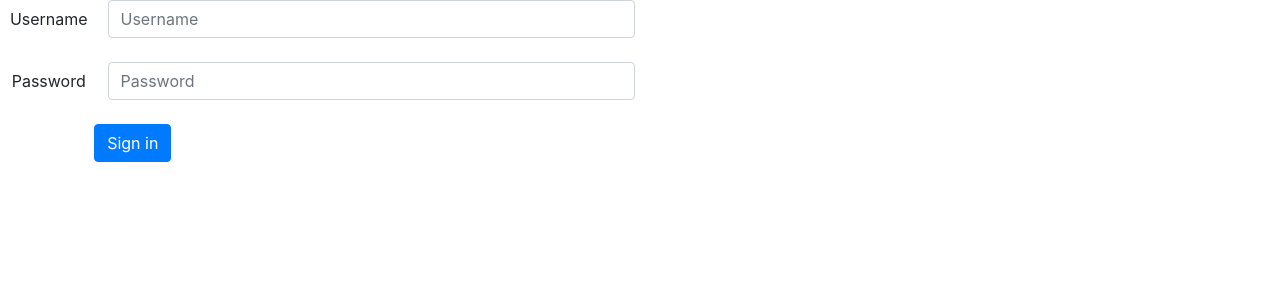
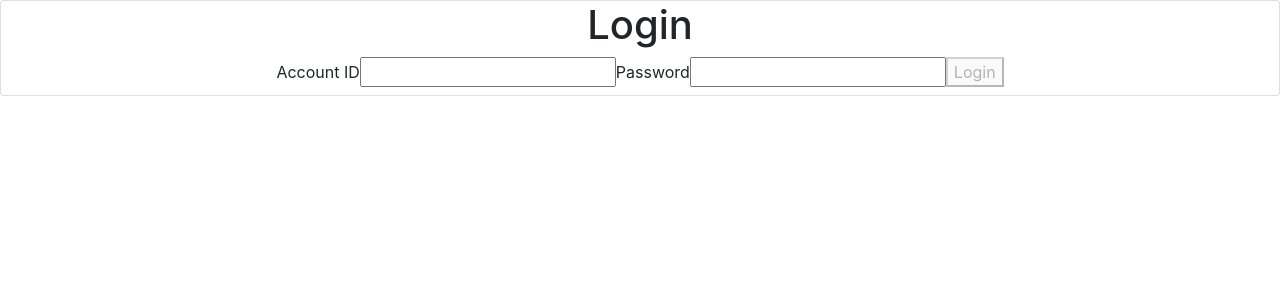
Before and after one commit to HebleV/login-app, a React (Create React App) app: page / in a window 1280 px wide. Shown: the top 300 px of the page. Built offline with nearby package versions, Linux system fonts and the light colour scheme.

Commit message:
Added reducers

```diff
--- a/src/App.js
+++ b/src/App.js
@@ -1,12 +1,61 @@
-import React from 'react';
-import './App.css';
-import Login from './Components/Login/Login.js';
+// import React from 'react';
+// import './App.css';
+// import Login from './Components/Login/Login.js';
+// import UserList from './Components/UserList/UserList.js';
+// function App() {
+//   return (
+//     <div className="App">
+//       <Login />
+//       <UserList />
+//     </div>
+//   );
+// }
+
+// export default App;
+
+import React from "react";
+import "./App.css";
+import Login from "./Components/Login/Login";
+import UserList from "./Components/UserList/UserList";
+export const AppContext = React.createContext(); // added this
+const initialState = {
+  isAuthenticated: false,
+  message: null,
+  token: null,
+};
+const reducer = (state, action) => {
+  switch (action.type) {
+    case "LOGIN":
+      return {
+        ...state,
+        isAuthenticated: true,
+        message: action.payload.message,
+        jwt: action.payload.jwt,
+      };
+    case "LOGOUT":
+      sessionStorage.clear();
+      return {
+        ...state,
+        isAuthenticated: false,
+        message: null,
+      };
+    default:
+      return state;
+  }
+};
 function App() {
+  const [state, dispatch] = React.useReducer(reducer, initialState);
   return (
-    <div className="App">
-      <Login />
-    </div>
+    <AppContext.Provider
+      value={{
+        state,
+        dispatch,
+      }}
+    >
+      <div className="App">
+        {!state.isAuthenticated ? <Login /> : <UserList />}
+      </div>
+    </AppContext.Provider>
   );
 }
-
 export default App;
--- a/src/Components/Login/Login.js
+++ b/src/Components/Login/Login.js
@@ -1,52 +1,132 @@
-import React, {useState} from "react";
-import { login } from '../../api';
-import { Col, Row } from "reactstrap";
-import Form from "react-bootstrap/Form";
-import Button from "react-bootstrap/Button";
-const Login = () => {
-    const [userid, setUserId] = useState('');
-    const [password, setPassword] = useState('');
-    const handleUsername = (e) => {
-        let loginVal = e.target.value;
-        setUserId(loginVal);
+// import React, {useState} from "react";
+// import { login } from '../../api';
+// import { Col, Row } from "reactstrap";
+// import Form from "react-bootstrap/Form";
+// import Button from "react-bootstrap/Button";
+// const Login = () => {
+//     const [userid, setUserId] = useState('');
+//     const [password, setPassword] = useState('');
+//     const handleUsername = (e) => {
+//         let loginVal = e.target.value;
+//         setUserId(loginVal);
+//     }
+
+//     const handlePassword = (e) => {
+//         let passwordVal = e.target.value;
+//         setPassword(passwordVal);
+//     }
+
+//     const handleClick = async () => {
+//       await login();
+//       await getUserList();
+//     }
+
+//   return (
+//     <Form>
+//       <Form.Row>
+//         <Form.Label column lg={1}>
+//           Username
+//         </Form.Label>
+//         <Col lg={5}>
+//           <Form.Control type="text" placeholder="Username" onChange={handleUsername} />
+//         </Col>
+//       </Form.Row>{" "}
+//       <br />
+//       <Form.Row>
+//         <Form.Label column lg={1}>
+//           Password
+//         </Form.Label>
+//         <Col lg={5}>
+//           <Form.Control type="password" placeholder="Password" onChange={handlePassword} />
+//         </Col>
+//       </Form.Row>{" "}
+//       <br />
+//       <Form.Group as={Row}>
+//         <Col sm={{ span: 1, offset: 1 }}>
+//           <Button onClick={handleClick}>Sign in</Button>
+//         </Col>
+//       </Form.Group>
+//     </Form>
+//   );
+// };
+
+// export default Login;
+
+import React from "react";
+import { AppContext } from "../../App";
+import { login } from "../../api";
+export const Login = () => {
+  const { dispatch } = React.useContext(AppContext);
+  const initialState = {
+    accountId: "",
+    pswd: "",
+    errorMessage: null,
+  };
+  const [data, setData] = React.useState(initialState);
+  const handleInputChange = (event) => {
+    setData({
+      ...data,
+      [event.target.name]: event.target.value,
+    });
+  };
+
+  const handleFormSubmit = async (event) => {
+    event.preventDefault();
+    const response = await login(data.accountId,data.pswd);
+    if(response.status === true){
+      dispatch({
+        type: "LOGIN",
+        payload: response
+    })
+    } else {
+      setData({
+        ...data,
+        errorMessage: response.error.message || response.error.statusText
+      });
     }
+  };
+  return (
+    <div className="login-container">
+      <div className="card">
+        <div className="container">
+          <form>
+            <h1>Login</h1>
 
-    const handlePassword = (e) => {
-        let passwordVal = e.target.value;
-        setPassword(passwordVal);
-    }
+            <label htmlFor="accountId">
+              Account ID
+              <input
+                type="text"
+                name="accountId"
+                value={data.accountId}
+                onChange={handleInputChange}
+                id="accountId"
+              />
+            </label>
 
-    const handleClick = () => {
-      login();
-    }
+            <label htmlFor="pswd">
+              Password
+              <input
+                type="password"
+                value={data.pswd}
+                name="pswd"
+                onChange={handleInputChange}
+                id="password"
+              />
+            </label>
+            {data.errorMessage && (
+              <span className="form-error">{data.errorMessage}</span>
+            )}
 
-  return (
-    <Form>
-      <Form.Row>
-        <Form.Label column lg={1}>
-          Username
-        </Form.Label>
-        <Col lg={5}>
-          <Form.Control type="text" placeholder="Username" onChange={handleUsername} />
-        </Col>
-      </Form.Row>{" "}
-      <br />
-      <Form.Row>
-        <Form.Label column lg={1}>
-          Password
-        </Form.Label>
-        <Col lg={5}>
-          <Form.Control type="password" placeholder="Password" onChange={handlePassword} />
-        </Col>
-      </Form.Row>{" "}
-      <br />
-      <Form.Group as={Row}>
-        <Col sm={{ span: 1, offset: 1 }}>
-          <Button onClick={handleClick}>Sign in</Button>
-        </Col>
-      </Form.Group>
-    </Form>
+            <button
+              disabled={!(data.accountId && data.pswd)}
+              onClick={handleFormSubmit}
+            >
+              Login
+            </button>
+          </form>
+        </div>
+      </div>
+    </div>
   );
 };
-
 export default Login;
--- /dev/null
+++ b/src/Components/UserList/Card.js
@@ -0,0 +1,14 @@
+import React from "react";
+export const Card = ({ user }) => {
+  return (
+    <div className="card">
+      <div className="content">
+        <span>{user.accountId}</span>
+        <span>{user.firstName}</span>
+        <span>{user.lastName}</span>
+        <span>{user.age}</span>
+      </div>
+    </div>
+  );
+};
+export default Card;
--- a/src/Components/UserList/UserList.js
+++ b/src/Components/UserList/UserList.js
@@ -0,0 +1,83 @@
+import React, { useEffect, useState } from "react";
+import { AppContext } from "../../App";
+import { getUserList } from '../../api';
+import Card from "./Card";
+const initialState = {
+  users: [],
+  isFetching: false,
+  hasError: false,
+};
+
+const reducer = (state, action) => {
+  switch (action.type) {
+    case "FETCH_USER_REQUEST":
+      return {
+        ...state,
+        isFetching: true,
+        hasError: false,
+      };
+    case "FETCH_USER_SUCCESS":
+      return {
+        ...state,
+        isFetching: false,
+        users: action.payload.users,
+      };
+    case "FETCH_USER_ERROR":
+      return {
+        ...state,
+        hasError: true,
+        isFetching: false,
+      };
+    default:
+      return state;
+  }
+};
+export const UserList = () => {
+  const { state: authState } = React.useContext(AppContext);
+  console.log({authState});
+  const [state, dispatch] = React.useReducer(reducer, initialState);
+  const [users, setUsers] = useState([]);
+  const [isFetching, setIsFetching] = useState(false);
+  const [hasError, setHasError] = useState(false);;
+  useEffect(() => {
+      const fetchUser = async () => {
+        // dispatch({
+        //     type: "FETCH_USER_REQUEST",
+        // })
+        setIsFetching(true);
+        const response = await getUserList(authState.jwt);
+        console.log({response});
+        setIsFetching(false);
+        if(response.users){
+            // dispatch({
+            //     type: "FETCH_USER_SUCCESS",
+            //     payload: response
+            // })
+            setUsers(response.users);
+        } else {
+            // dispatch({
+            //     type: "FETCH_USER_ERROR",
+            // })
+            setHasError(true);
+        }
+      }
+      fetchUser();
+  },[authState.jwt])
+  return (
+    <div className="home">
+      {state.isFetching ? (
+        <span className="loader">LOADING...</span>
+      ) : state.hasError ? (
+        <span className="error">AN ERROR HAS OCCURED</span>
+      ) : (
+        <>
+          {state.users.length > 0 &&
+            state.users.map((user) => (
+              <Card key={user.accountId} user={user} />
+            ))}
+        </>
+      )}
+    </div>
+  );
+};
+export default UserList;
--- a/src/api.js
+++ b/src/api.js
@@ -1,35 +1,61 @@
 import axios from 'axios';
 
-export const login = async () => {
+export const login = async (accountId,pswd) => {
     const url = "https://apertum-interview.herokuapp.com/api/user/login";
-    let response = {
-        data: null,
+    let result = {
+        jwt: null,
         message: null,
     };
 
     try {
         const response = await axios.post(url, {
-            accountId: 'admin',
-            pswd: '123456'
+            accountId,
+            pswd,
           })
-        console.log("login -> response", response)
-        const jwt = await response.data;
-        console.log({jwt});
-        const token = jwt.token;
-        console.log('jwt',jwt);
-        response.jwt = jwt;
-        response.message = jwt.message;
-
+        const data = await response.data;
+        result.jwt = data.token;
+        result.message = data.message;
     } catch (error) {
         console.log('error: ', error);
+        result.jwt = null;
+        result.message = error;
     }
-    getLoginStatus();
+   return getLoginStatus(result);
 };
 
-export const getLoginStatus = (jwt) => {
+export const getLoginStatus = ({jwt, message}) => {
     if(jwt){
-        return true;
+        sessionStorage.setItem("token", jwt);
+        return {
+            status: true,
+            message,
+            jwt,
+        };
     } else {
-        return false;
+        return {
+            status: false,
+            error:message,
+        };
     }
 }
+
+export const getUserList = async (jwt) => {
+    const url = "https://apertum-interview.herokuapp.com/api/users";
+    const options = {
+        headers: {'Authorization': `Bearer ${jwt}`}
+    };
+    try {
+        const response = await axios.get(url, options);
+        const data = await response.data;
+        return {
+            users:data,
+            error: '',
+        }
+    } catch (error) {
+        console.log('error: ', error);
+        return {
+            users:[],
+            error,
+        }
+    }
+}
```
